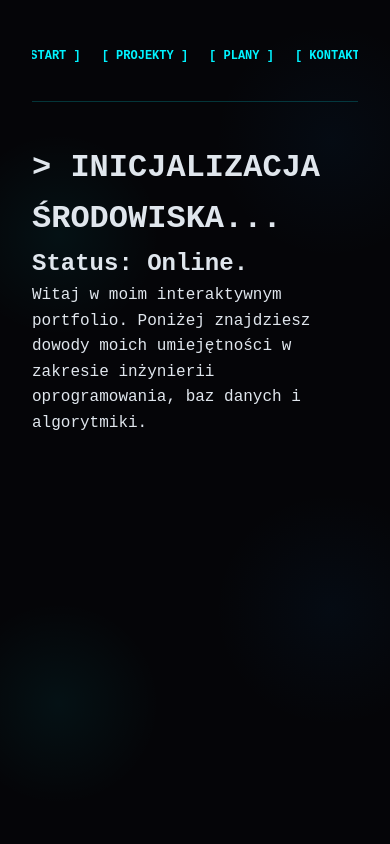
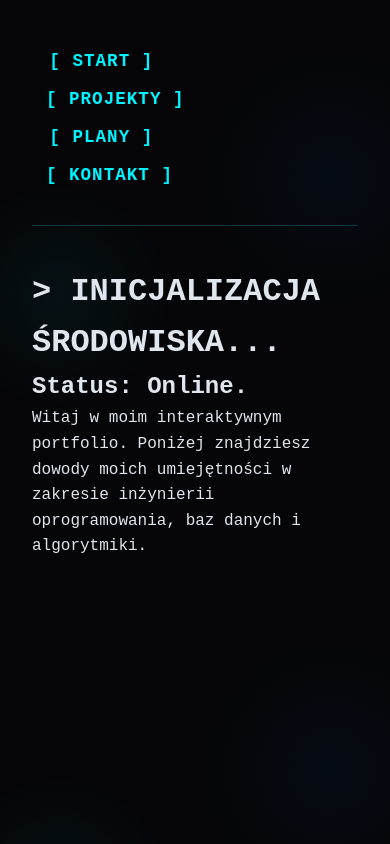
Before and after one commit to Miguanel/Centrum-Projektowe, a Flask app: page / in a window 390 px wide. Run offline with Flask 3, Linux system fonts and the light colour scheme.

Commit message:
poprawka navi na bardziej skompensowane

```diff
--- a/static/css/style.css
+++ b/static/css/style.css
@@ -406,21 +406,23 @@ canvas#circuitCanvas {
     box-shadow: 0 0 15px var(--neon-cyan);
 }
 
-/* Styl dla urządzeń mobilnych (ekrany poniżej 600px) */
-@media (max-width: 600px) {
+/* Styl dla urządzeń mobilnych */
+@media (max-width: 700px) {
     .nav-container {
         display: flex;
-        justify-content: center;
-        flex-wrap: nowrap; /* Wymuszenie jednego rzędu */
-        overflow-x: auto;  /* Dodanie przewijania poziomego w razie potrzeby */
-        gap: 5px;          /* Minimalny odstęp między przyciskami */
-        padding: 10px 5px;
+        flex-direction: column; /* To ustawia elementy pionowo */
+        align-items: center;    /* Wyśrodkowuje przyciski */
+        gap: 10px;              /* Dodaje odstęp między przyciskami */
+        padding: 15px 0;
+        height: auto;           /* Pozwala kontenerowi rosnąć w dół */
     }
 
     .nav-container a {
-        font-size: 0.75rem; /* Zmniejszenie czcionki */
-        padding: 5px 8px;   /* Zmniejszenie wewnętrznych odstępów */
-        white-space: nowrap; /* Blokada łamania tekstu wewnątrz przycisku */
-        letter-spacing: 0px; /* Zmniejszenie rozstrzelenia liter */
+        width: 80%;             /* Przyciski zajmują 80% szerokości ekranu */
+        max-width: 300px;       /* Ale nie więcej niż 300px (dla tabletów) */
+        text-align: center;     /* Tekst wyśrodkowany w przycisku */
+        white-space: nowrap;    /* KLUCZOWE: Zapobiega łamaniu tekstu wewnątrz nawiasów [ ] */
+        display: block;
+        margin: 0 auto;         /* Dodatkowe centrowanie */
     }
 }
```
